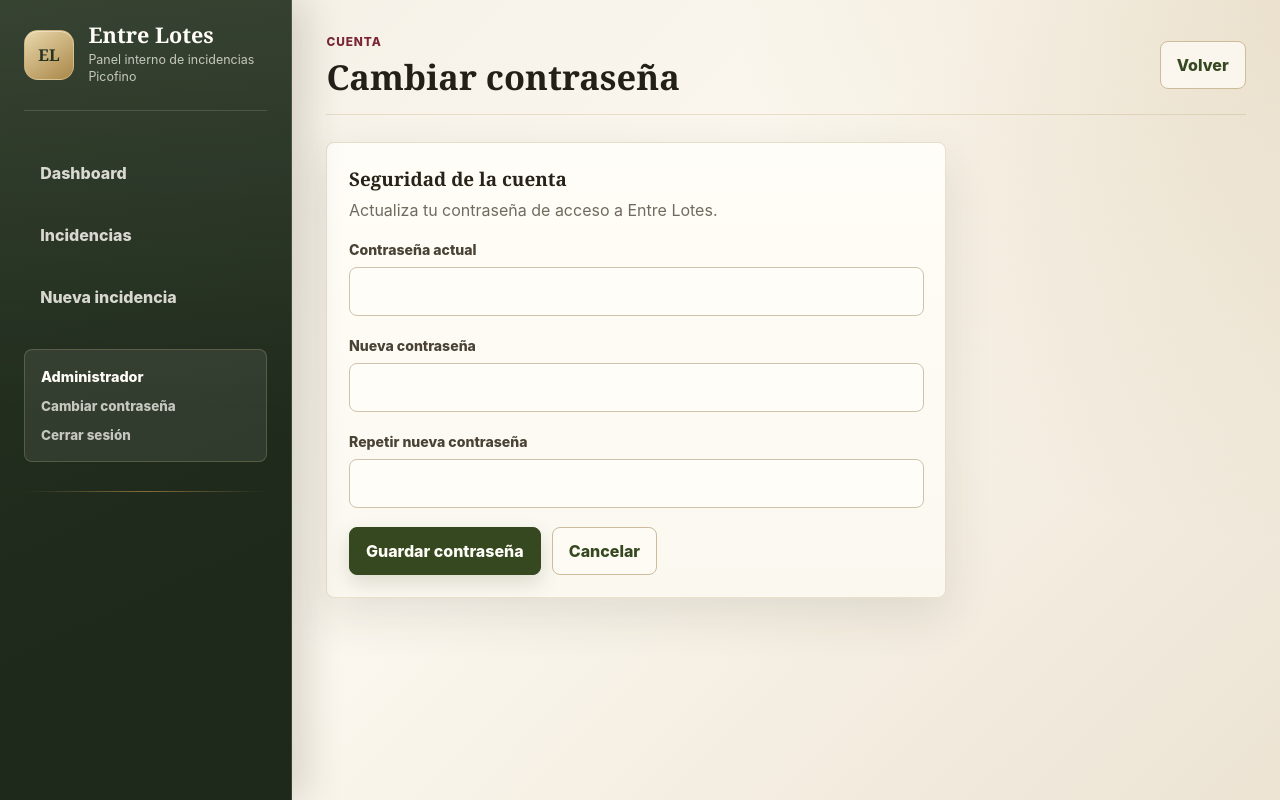
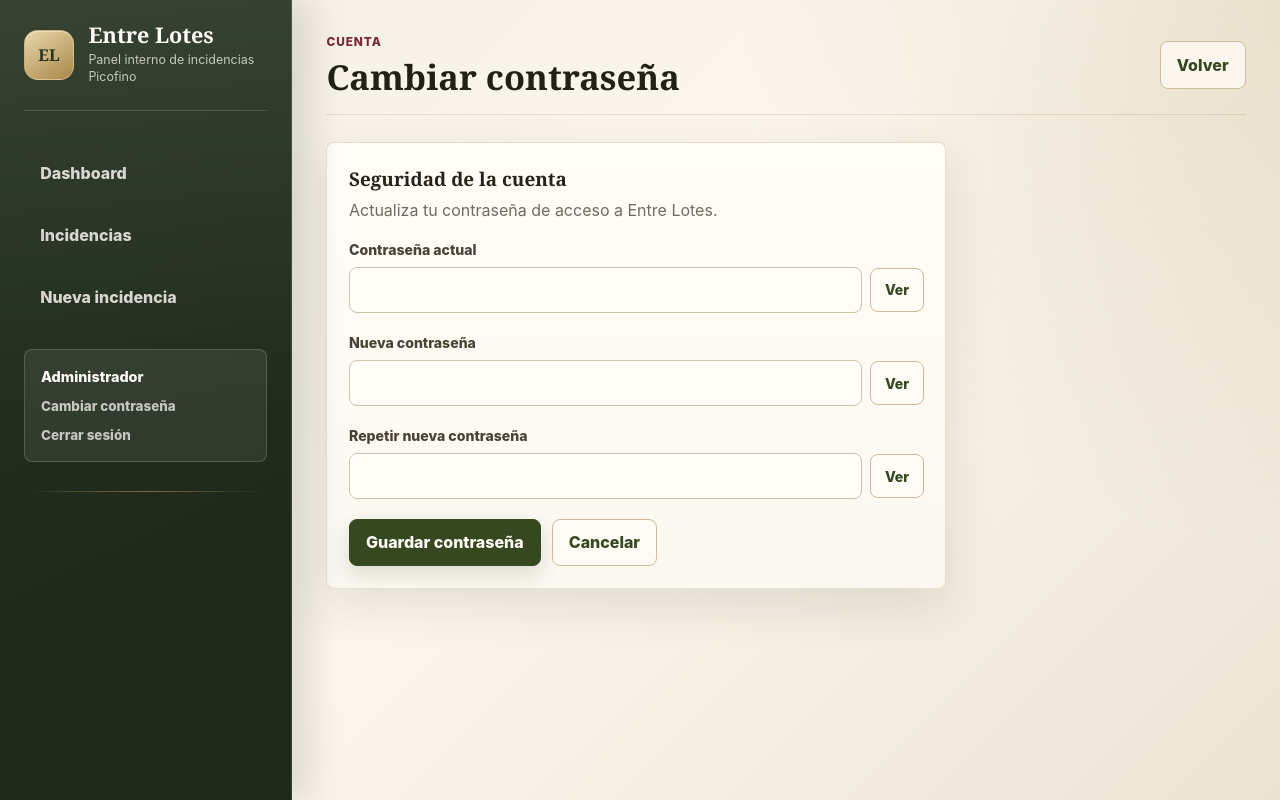
Before and after one commit to celiaefe/el_desaguisado, a Flask app: page /cuenta/cambiar-password in a window 1280 px wide. Run offline with Flask 3, Linux system fonts and the light colour scheme; a user stored in the database is signed in.

Commit message:
Anade opcion de ver contrasena

```diff
--- /dev/null
+++ b/static/password-toggle.js
@@ -0,0 +1,17 @@
+document.querySelectorAll("[data-password-toggle]").forEach((button) => {
+  const input = document.getElementById(button.dataset.passwordToggle);
+
+  if (!input) {
+    return;
+  }
+
+  button.addEventListener("click", () => {
+    const shouldShow = input.type === "password";
+    input.type = shouldShow ? "text" : "password";
+    button.textContent = shouldShow ? "Ocultar" : "Ver";
+    button.setAttribute(
+      "aria-label",
+      shouldShow ? "Ocultar contraseña" : "Ver contraseña"
+    );
+  });
+});
--- a/static/style.css
+++ b/static/style.css
@@ -634,6 +634,30 @@ tbody tr:last-child td {
   box-shadow: inset 0 1px 0 rgba(255, 255, 255, 0.75);
 }
 
+.password-field {
+  display: grid;
+  grid-template-columns: minmax(0, 1fr) auto;
+  gap: 0.5rem;
+  align-items: center;
+}
+
+.password-toggle {
+  min-height: 44px;
+  padding: 0 0.85rem;
+  border: 1px solid var(--line-strong);
+  border-radius: 8px;
+  background: rgba(255, 253, 247, 0.78);
+  color: var(--accent);
+  font: inherit;
+  font-weight: 850;
+  cursor: pointer;
+}
+
+.password-toggle:hover {
+  border-color: var(--brass);
+  background: var(--surface);
+}
+
 .field textarea {
   resize: vertical;
 }
--- a/templates/base.html
+++ b/templates/base.html
@@ -56,5 +56,6 @@
         </main>
       </div>
     </div>
+    {% block scripts %}{% endblock %}
   </body>
 </html>
--- a/templates/cambiar_password.html
+++ b/templates/cambiar_password.html
@@ -21,17 +21,26 @@
     <form method="post" class="form-stack">
       <label class="field">
         <span>Contraseña actual</span>
-        <input type="password" name="password_actual" autocomplete="current-password" required>
+        <span class="password-field">
+          <input id="password_actual" type="password" name="password_actual" autocomplete="current-password" required>
+          <button class="password-toggle" type="button" data-password-toggle="password_actual" aria-label="Ver contraseña actual">Ver</button>
+        </span>
       </label>
 
       <label class="field">
         <span>Nueva contraseña</span>
-        <input type="password" name="nueva_password" autocomplete="new-password" required>
+        <span class="password-field">
+          <input id="nueva_password" type="password" name="nueva_password" autocomplete="new-password" required>
+          <button class="password-toggle" type="button" data-password-toggle="nueva_password" aria-label="Ver nueva contraseña">Ver</button>
+        </span>
       </label>
 
       <label class="field">
         <span>Repetir nueva contraseña</span>
-        <input type="password" name="repetir_password" autocomplete="new-password" required>
+        <span class="password-field">
+          <input id="repetir_password" type="password" name="repetir_password" autocomplete="new-password" required>
+          <button class="password-toggle" type="button" data-password-toggle="repetir_password" aria-label="Ver repetición de contraseña">Ver</button>
+        </span>
       </label>
 
       <div class="form-actions">
@@ -41,3 +50,7 @@
     </form>
   </section>
 {% endblock %}
+
+{% block scripts %}
+  <script src="{{ url_for('static', filename='password-toggle.js') }}"></script>
+{% endblock %}
--- a/templates/login.html
+++ b/templates/login.html
@@ -36,12 +36,16 @@
 
           <label class="field">
             <span>Contraseña</span>
-            <input type="password" name="password" autocomplete="current-password" required>
+            <span class="password-field">
+              <input id="password" type="password" name="password" autocomplete="current-password" required>
+              <button class="password-toggle" type="button" data-password-toggle="password" aria-label="Ver contraseña">Ver</button>
+            </span>
           </label>
 
           <button class="button" type="submit">Entrar</button>
         </form>
       </section>
     </main>
+    <script src="{{ url_for('static', filename='password-toggle.js') }}"></script>
   </body>
 </html>
```
